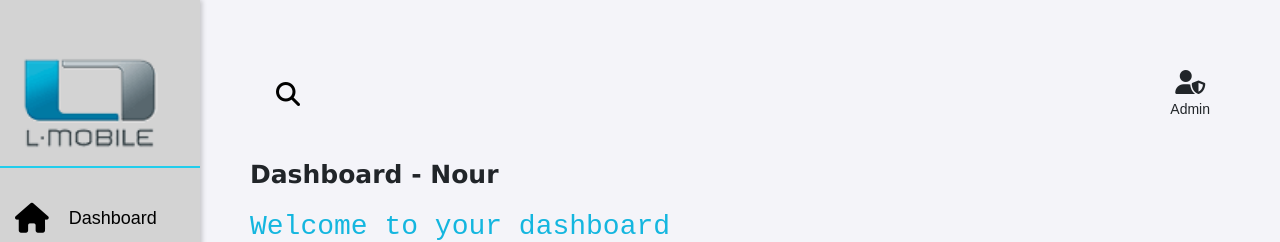
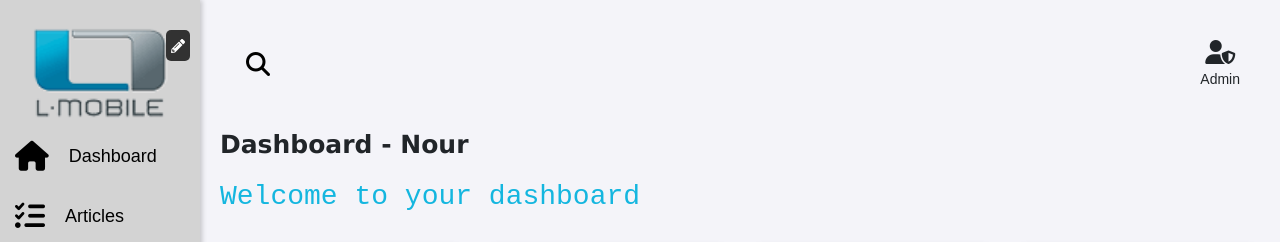
Before and after one commit to sundenjager/L-mobile-Project-Front, a React (Create React App) app: page /dashboard in a window 1280 px wide. Shown: the top 242 px of the page. Built offline with nearby package versions, Linux system fonts and the light colour scheme; no server answers.

Commit message:
added people from nour

```diff
--- a/package.json
+++ b/package.json
@@ -12,6 +12,7 @@
     "bootstrap": "^5.3.3",
     "react": "^18.3.1",
     "react-dom": "^18.3.1",
+    "react-icons": "^5.3.0",
     "react-router-dom": "^6.26.1",
     "react-scripts": "^5.0.1",
     "web-vitals": "^2.1.4"
--- a/src/components/MainContainer/MainContainer.js
+++ b/src/components/MainContainer/MainContainer.js
@@ -1,5 +1,5 @@
 import React from "react";
-import Articles from "../MyArticles/MyAricles.js";
+import Articles from "../MyArticles/MyAricles";
 import Appn from "../dashboard/Appn";
 import People from "../People/People";
 import User from "../MyUser/User.js";
--- /dev/null
+++ b/src/components/MyArticles/ArticleForm.css
@@ -0,0 +1,22 @@
+.custom-select {
+    width: 100%; /* Full width */
+    padding: 10px 15px; /* Padding for better readability */
+    font-size: 16px; /* Font size */
+    border: 1px solid #ccc; /* Border color */
+    border-radius: 4px; /* Rounded corners */
+    background-color: #fff; /* Background color */
+    box-shadow: 0 2px 4px rgba(0, 0, 0, 0.1); /* Subtle shadow */
+    -webkit-appearance: none; /* Remove default arrow */
+    -moz-appearance: none; /* Remove default arrow */
+    appearance: none; /* Remove default arrow */
+  }
+
+  .custom-select:focus {
+    border-color: #1daafb; /* Border color on focus */
+    box-shadow: 0 0 5px rgba(29, 170, 251, 0.75); /* Focus shadow */
+    outline: none; /* Remove default outline */
+  }
+
+  .custom-select option {
+    padding: 10px; /* Padding inside the options */
+  }
--- a/src/components/MyArticles/ArticleTable.js
+++ b/src/components/MyArticles/ArticleTable.js
@@ -1,5 +1,6 @@
 // src/components/Article/ArticleTable.js
-import React from "react";
+import React, { useState, useEffect } from "react";
+import { getItems } from "../../api/User"; // Assuming you have an API function to get the admin data
 
 const ArticleTable = ({
   articles,
@@ -11,7 +12,26 @@ const ArticleTable = ({
   currentPage,
   totalPages,
   handleAddArticle,
+   // Recevez les utilisateurs ici
 }) => {
+  // Créez une map des IDs d'utilisateurs aux noms d'utilisateurs
+  const [admins, setAdmins] = useState([]);
+  useEffect(() => {
+    const fetchAdmins = async () => {
+      try {
+        const adminsData = await getItems();
+        setAdmins(adminsData); // Store the entire array of admins
+      } catch (error) {
+        console.error("Erreur lors de la récupération des administrateurs :", error);
+        alert("Failed to fetch administrators");
+      }
+    };
+
+    fetchAdmins();
+  }, []);
+  console.log("test",admins)
+  const userMap = new Map(admins.map(user => [user.id, user.userName]));
+  console.log(articles)
   return (
     <div>
       <table className="table">
@@ -32,7 +52,9 @@ const ArticleTable = ({
               <td style={{ textAlign: "center" }}>{article.categorie}</td>
               <td style={{ textAlign: "center" }}>{article.price}</td>
               <td style={{ textAlign: "center" }}>{article.quantite}</td>
-              <td style={{ textAlign: "center" }}>{article.createdById}</td>
+              <td style={{ textAlign: "center" }}>
+                {userMap.get(article.createdById) || 'Unknown'}
+              </td>
               <td style={{ textAlign: "center" }}>
                 <button
                   className="button-delete"
--- a/src/components/MyArticles/MyAricles.js
+++ b/src/components/MyArticles/MyAricles.js
@@ -92,30 +92,32 @@ const MyArticles = () => {
   const handleSave = async () => {
     setFormErrorMessage(""); // Clear any previous error messages
 
+    const formattedArticle = {
+      id: editingArticle ? editingArticle.id : undefined, // Ensure id is included if editing
+      categorie: formState.categorie,
+      price: formState.price,
+      quantite: formState.quantity, // Map quantity to quantite
+      createdById: formState.createdById,
+    };
+
     try {
       if (editingArticle) {
-        const updatedArticle = {
-          ...editingArticle,
-          ...formState,
-        };
-        await handleUpdateArticle(updatedArticle);
-        const articlesData = await getArticles();
-        setArticles(articlesData);
+        console.log("Updating Article:", formattedArticle); // Log data before update
+        await handleUpdateArticle(formattedArticle);
       } else {
-        const newArticle = {
-          ...formState,
-        };
-        await addArticle(newArticle);
-        const articlesData = await getArticles();
-        setArticles(articlesData);
+        console.log("Adding Article:", formattedArticle); // Log data before add
+        await addArticle(formattedArticle);
       }
+      const articlesData = await getArticles();
+      setArticles(articlesData);
       setEditingArticle(null);
       setTableVisible(true);
     } catch (error) {
       console.error("Erreur lors de l'ajout ou de la mise à jour de l'article :", error);
-      setFormErrorMessage("Failed to add article"); // Set error message for adding
+      setFormErrorMessage("Failed to add or update article"); // Set error message for adding/updating
     }
   };
+
 
   const handleCancel = () => {
     setEditingArticle(null);
--- a/src/components/People/People.js
+++ b/src/components/People/People.js
@@ -79,6 +79,7 @@ const People = () => {
     const newErrors = {};
     if (!formState.name) newErrors.name = "Please fill out this field.";
     if (!formState.companyId) newErrors.companyId = "Please fill out this field.";
+    if (!formState.companyName) newErrors.companyName = "Please fill out this field.";
     setErrors(newErrors);
 
     return Object.keys(newErrors).length === 0;
@@ -227,6 +228,12 @@ const People = () => {
       {isFormVisible && (
         <div className="form-container">
           <h3>{formState.id ? "Edit Person" : "Add Person"}</h3>
+          {/* Message d'alerte pour les erreurs */}
+          {Object.keys(errors).length > 0 && (
+            <div className="alert alert-danger" role="alert">
+              Please correct the errors below and try again!
+            </div>
+          )}
           <form className="mb-3" onSubmit={(e) => e.preventDefault()}>
             {formState.id && (
               <div className="mb-3">
@@ -288,7 +295,6 @@ const People = () => {
               {errors.companyName && <div className="error-message">{errors.companyName}</div>}
             </div>
 
-
             <div className="my-buttons">
               <button type="button" className="my-add-button" onClick={handleSave}>
                 Save
@@ -298,7 +304,7 @@ const People = () => {
               </button>
             </div>
             <br/><br/>
-            <font color="red">*: Champ obligatoire</font>
+            <font color="red">*: Required field</font>
           </form>
         </div>
       )}
--- /dev/null
+++ b/src/components/SideBar/Myheaders.css
@@ -0,0 +1,29 @@
+.logo-container {
+  position: relative;
+  display: inline-block;
+  width: 100%;
+  text-align: center;
+}
+
+.logo-image {
+  max-width: 100%;
+  height: auto;
+}
+
+.modify-button {
+  position: absolute;
+  top: 10px;
+  right: 10px;
+  background-color: #323232;
+  color: white;
+  border: none;
+  padding: 5px;
+  font-size: 14px;
+  border-radius: 5px;
+  cursor: pointer;
+  z-index: 2;
+}
+
+.modify-logo-input {
+  display: none;
+}
--- /dev/null
+++ b/src/components/SideBar/Myheaders.js
@@ -0,0 +1,43 @@
+import React, { useState } from "react";
+import "./Myheaders.css";
+import { useNavigate } from "react-router-dom";
+import { FaPencilAlt } from "react-icons/fa";
+
+const Myheaders = () => {
+  const [logo, setLogo] = useState("L-mobile-logo-transparent.png");
+  const navigate = useNavigate();
+
+  const goToDashboard = () => {
+    navigate("/dashboard");
+  };
+
+  const handleLogoChange = (event) => {
+    const file = event.target.files[0];
+    if (file) {
+      const reader = new FileReader();
+      reader.onload = (e) => {
+        setLogo(e.target.result);
+      };
+      reader.readAsDataURL(file);
+    }
+  };
+
+  return (
+    <div className="logo-container">
+      <button onClick={goToDashboard} style={{ background: 'none', border: 'none', padding: 0 }}>
+        <img className="logo-image" src={logo} style={{ width: '150px', height: 'auto' }} alt="Logo" />
+      </button>
+      <input
+        type="file"
+        accept="image/*"
+        onChange={handleLogoChange}
+        className="modify-logo-input"
+      />
+      <button className="modify-button" onClick={() => document.querySelector('.modify-logo-input').click()}>
+        <FaPencilAlt />
+      </button>
+    </div>
+  );
+};
+
+export default Myheaders;
--- a/src/components/SideBar/Sidebar.css
+++ b/src/components/SideBar/Sidebar.css
@@ -1,12 +1,6 @@
 :root {
-  --sidebar-collapsed-width: 60px; /* Width when collapsed */
-  --sidebar-expanded-width: 200px; /* Width when expanded */
-}
-
-.app-container {
-  padding: 30px;
-  width: 100vw; /* Ensure full-width layout */
-  height: 100vh; /* Ensure full-height layout */
+  --sidebar-collapsed-width: 60px;
+  --sidebar-expanded-width: 200px;
 }
 
 .sidebar {
@@ -27,25 +21,14 @@
   width: var(--sidebar-expanded-width);
 }
 
-.logo {
-  display: flex;
-  justify-content: center;
-  padding: 10px;
-  margin-bottom: 20px;
-  border-bottom: 2px solid #21cdec;
-  text-align: center;
+.logo-container {
   opacity: 0;
   height: 0;
   transition: opacity 0.5s ease, height 0.5s ease;
 }
 
-.sidebar.expanded .logo {
+.sidebar.expanded .logo-container {
   opacity: 1;
-  height: auto;
-}
-
-.logo img {
-  max-width: 80%;
   height: auto;
 }
 
@@ -103,10 +86,8 @@
 }
 
 .my-content-area {
-
-
-  width: 100vw; /* Ensure full-width layout */
-  height: 100vh; /* Ensure full-height layout */
+  width: 100vw;
+  height: 100vh;
   flex: 1;
   transition: width 0.5s ease, transform 0.5s ease;
   width: calc(100% - var(--sidebar-collapsed-width));
--- a/src/components/SideBar/Sidebar.js
+++ b/src/components/SideBar/Sidebar.js
@@ -1,6 +1,7 @@
 import React, { useState } from "react";
 import "./Sidebar.css";
 import LogoutButton from "./logout";
+import Myheaders from "./Myheaders";
 
 const Sidebar = ({ onSelect, onToggle }) => {
   const [isExpanded, setIsExpanded] = useState(false);
@@ -21,14 +22,7 @@ const Sidebar = ({ onSelect, onToggle }) => {
       onMouseEnter={handleMouseEnter}
       onMouseLeave={handleMouseLeave}
     >
-      <div className="logo">
-        <img
-          src="L-mobile-logo-transparent.png"
-          alt="Logo"
-          style={{ width: '150px', height: 'auto' }}
-        />
-      </div>
-
+      <Myheaders />
       <ul>
         <li onClick={() => onSelect("Dashboard")}>
           <i className="fas fa-home"></i> <span className="text">Dashboard</span>
```
Also changed, not shown: src/components/MyArticles/ArticleForm.js (+38 -18 lines), 1 other file (tests, documents, lock files or other folders). Lines whose indentation alone changed are shown as unchanged.
